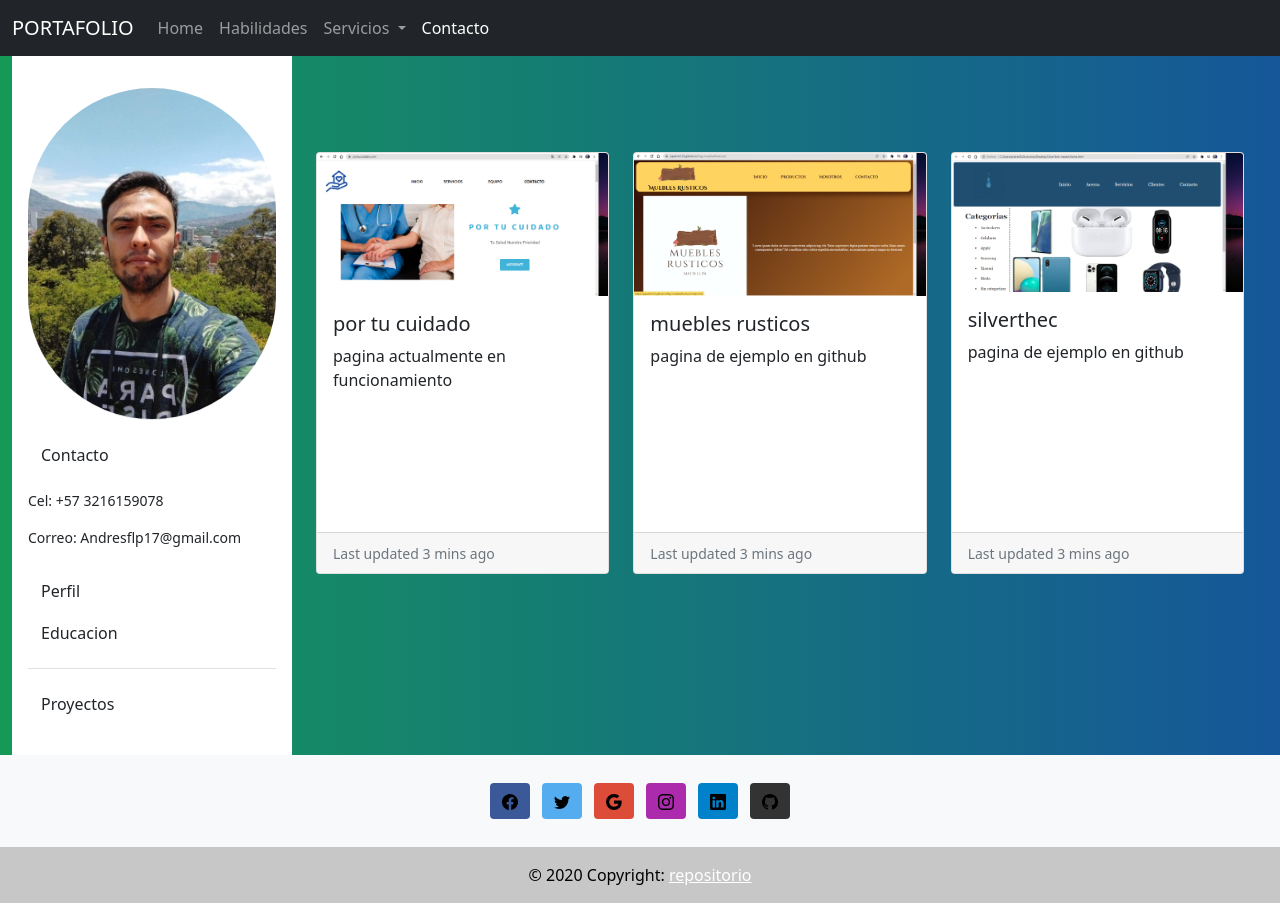
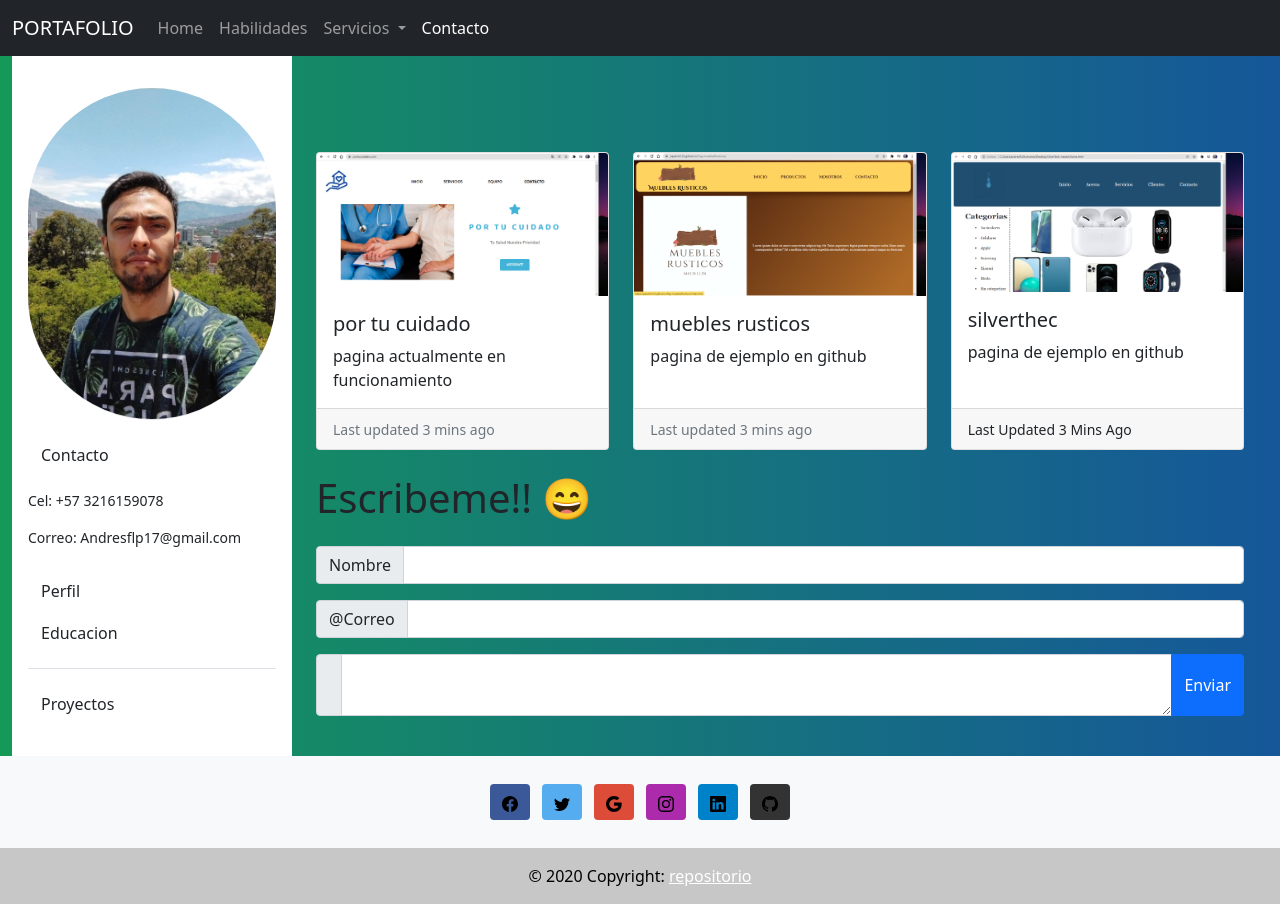
Before and after one commit to pipelink123/Portafolio-AndresFranco, a website: page contacto.html in a window 1280 px wide. Drawn offline with Linux system fonts and the light colour scheme.

Commit message:
cambios para revisar

```diff
--- a/contacto.html
+++ b/contacto.html
@@ -14,11 +14,11 @@
     <script src="bootstrap-5.1.3-dist/js/bootstrap.js"></script>
     <!-- SEO -->
     <!-- Keywords -->
-        <meta name="Keywords" content="perfil,desarrollador,freelance,junior,Contacto,tel"/>
+    <meta name="Keywords" content="perfil,desarrollador,freelance,junior,Contacto,tel" />
     <!-- titulos -->
     <title>contacto</title>
     <!-- descripcion -->
-        <meta name="description" content="info de contacto y hoja de vida "/>
+    <meta name="description" content="info de contacto y hoja de vida " />
 </head>
 
 <body>
@@ -169,8 +169,8 @@
             <!-- cartas --lado derecho -->
 
             <div class="row row-cols-1 row-cols-md-3 g-4 mt-5 mb-3 p-4 ">
-                <div class="col ">
-                    <div class="card h-75  ">
+                <div class="col-4">
+                    <div class="card h-100  ">
                         <img src="Assets/imagenes/imagen15.png" class="card-img-top " alt="...">
                         <div class="card-body">
                             <h5 class="card-title">por tu cuidado</h5>
@@ -181,8 +181,8 @@
                         </div>
                     </div>
                 </div>
-                <div class="col">
-                    <div class="card h-75">
+                <div class="col-4">
+                    <div class="card h-100">
                         <img src="Assets/imagenes/imagen16.png" class="card-img-top" alt="...">
                         <div class="card-body">
                             <h5 class="card-title">muebles rusticos</h5>
@@ -194,18 +194,38 @@
                         </div>
                     </div>
                 </div>
-                <div class="col">
-                    <div class="card h-75 ">
+                <div class="col-4">
+                    <div class="card h-100 ">
                         <img src="Assets/imagenes/imagen17.png" class="card-img-top" alt="...">
                         <div class="card-body">
                             <h5 class="card-title">silverthec</h5>
                             <p class="card-text">pagina de ejemplo en github</p>
                         </div>
                         <div class="card-footer">
-                            <small class="text-muted">Last updated 3 mins ago</small>
+                            <small class="text-capitalize">Last updated 3 mins ago</small>
                         </div>
                     </div>
                 </div>
+
+                <div class="col-lg-12">
+                    <h1 class=" ">Escribeme!! 😄</h1>
+
+                    <div class="mt-4 input-group mb-3 ">
+                        <span class="input-group-text" id="basic-addon3">Nombre</span>
+                        <input type="text" class="form-control" id="basic-url" aria-describedby="basic-addon3">
+                    </div>
+                    <div class="input-group mb-3">
+                        <span class="input-group-text" id="basic-addon3">@Correo</span>
+                        <input type="text" class="form-control" id="basic-url" aria-describedby="basic-addon3">
+                    </div>
+                    <div class="input-group">
+                        <span class="input-group-text"></span>
+                        <textarea class="form-control" aria-label="With textarea"></textarea>
+                        <button type="submit " class="btn btn-primary ">Enviar</button>
+                    </div>
+                </div>
+
+
             </div>
         </div>
     </div>
@@ -304,37 +324,37 @@
             <!-- Section: Social media -->
             <section class="mb-4">
                 <!-- Facebook -->
-                <a class="btn btn-primary btn-floating m-1 boton-facebook"  href="" role="button"><i
+                <a class="btn btn-primary btn-floating m-1 boton-facebook" href="" role="button"><i
                         class="fab fa-facebook-f"></i>
                     <img class="border-rounded" src="Assets/iconos boostrap/fab fa-facebook-f.svg" alt="">
                 </a>
 
                 <!-- Twitter -->
-                <a class="btn btn-primary btn-floating m-1 boton-Twitter"  href="#!"
-                    role="button"><i class="fab fa-twitter"></i>
+                <a class="btn btn-primary btn-floating m-1 boton-Twitter" href="#!" role="button"><i
+                        class="fab fa-twitter"></i>
                     <img class="border-rounded" src="Assets/iconos boostrap/twitter.svg" alt="">
                 </a>
 
                 <!-- Google -->
-                <a class="btn btn-primary btn-floating m-1 boton-google"  href="#!"
-                    role="button"><i class="fab fa-google"></i>
+                <a class="btn btn-primary btn-floating m-1 boton-google" href="#!" role="button"><i
+                        class="fab fa-google"></i>
                     <img class="border-rounded" src="Assets/iconos boostrap/google.svg" alt="">
                 </a>
 
                 <!-- Instagram -->
-                <a class="btn btn-primary btn-floating m-1 boton-instagram"  href="#!"
-                    role="button"><i class="fab fa-instagram"></i>
+                <a class="btn btn-primary btn-floating m-1 boton-instagram" href="#!" role="button"><i
+                        class="fab fa-instagram"></i>
                     <img class="border-rounded" src="Assets/iconos boostrap/instagram.svg" alt="">
                 </a>
 
                 <!-- Linkedin -->
-                <a class="btn btn-primary btn-floating m-1 boton-linkedin"  href="#!"
-                    role="button"><i class="fab fa-linkedin-in"></i>
+                <a class="btn btn-primary btn-floating m-1 boton-linkedin" href="#!" role="button"><i
+                        class="fab fa-linkedin-in"></i>
                     <img class="border-rounded" src="Assets/iconos boostrap/linkedin.svg" alt="">
                 </a>
                 <!-- Github -->
-                <a class="btn btn-primary btn-floating m-1 boton-github"  href="#!"
-                    role="button"><i class="fab fa-github"></i>
+                <a class="btn btn-primary btn-floating m-1 boton-github" href="#!" role="button"><i
+                        class="fab fa-github"></i>
                     <img class="border-rounded" src="Assets/iconos boostrap/github.svg" alt="">
                 </a>
             </section>
```
Also changed, not shown: 16 other files. Lines whose indentation alone changed are shown as unchanged.
